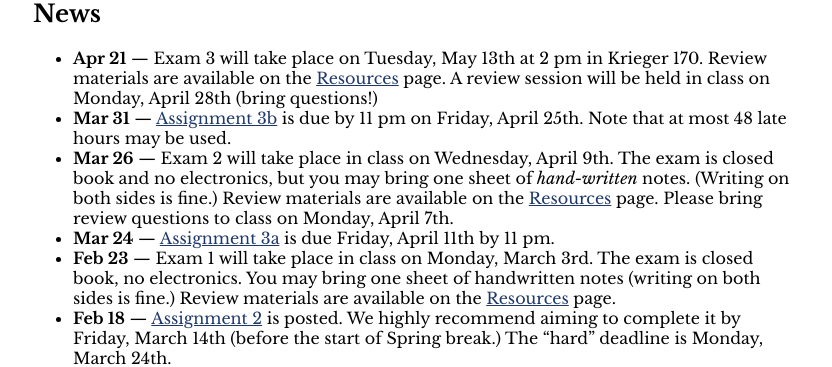
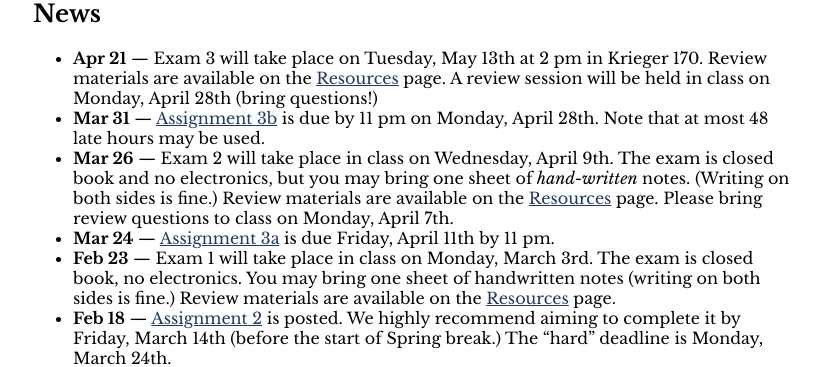
Before and after one commit to jhuopsys/spring2025, a Jekyll site: the page built from index.md, in a window 1280 px wide. Shown: the part 643-1010 px from the top of the page, without its empty margins (223-1055 px from the left). Built offline with Jekyll 4.4.1, drawn with Linux system fonts in a browser that asks for light colours.

Commit message:
fix a3b due date

```diff
--- a/index.md
+++ b/index.md
@@ -40,7 +40,7 @@ Gradescope.
   page. A review session will be held in class on Monday, April 28th
   (bring questions!)
 * **Mar 31** — [Assignment 3b](assign/assign03b.html) is due by 11 pm on
-  Friday, April 25th. Note that at most 48 late hours may be used.
+  Monday, April 28th. Note that at most 48 late hours may be used.
 * **Mar 26** — Exam 2 will take place in class on Wednesday, April 9th.
   The exam is closed book and no electronics, but you may bring one sheet
   of *hand-written* notes. (Writing on both sides is fine.)
```
Also changed, not shown: assignments.md (+1 -1 lines).
